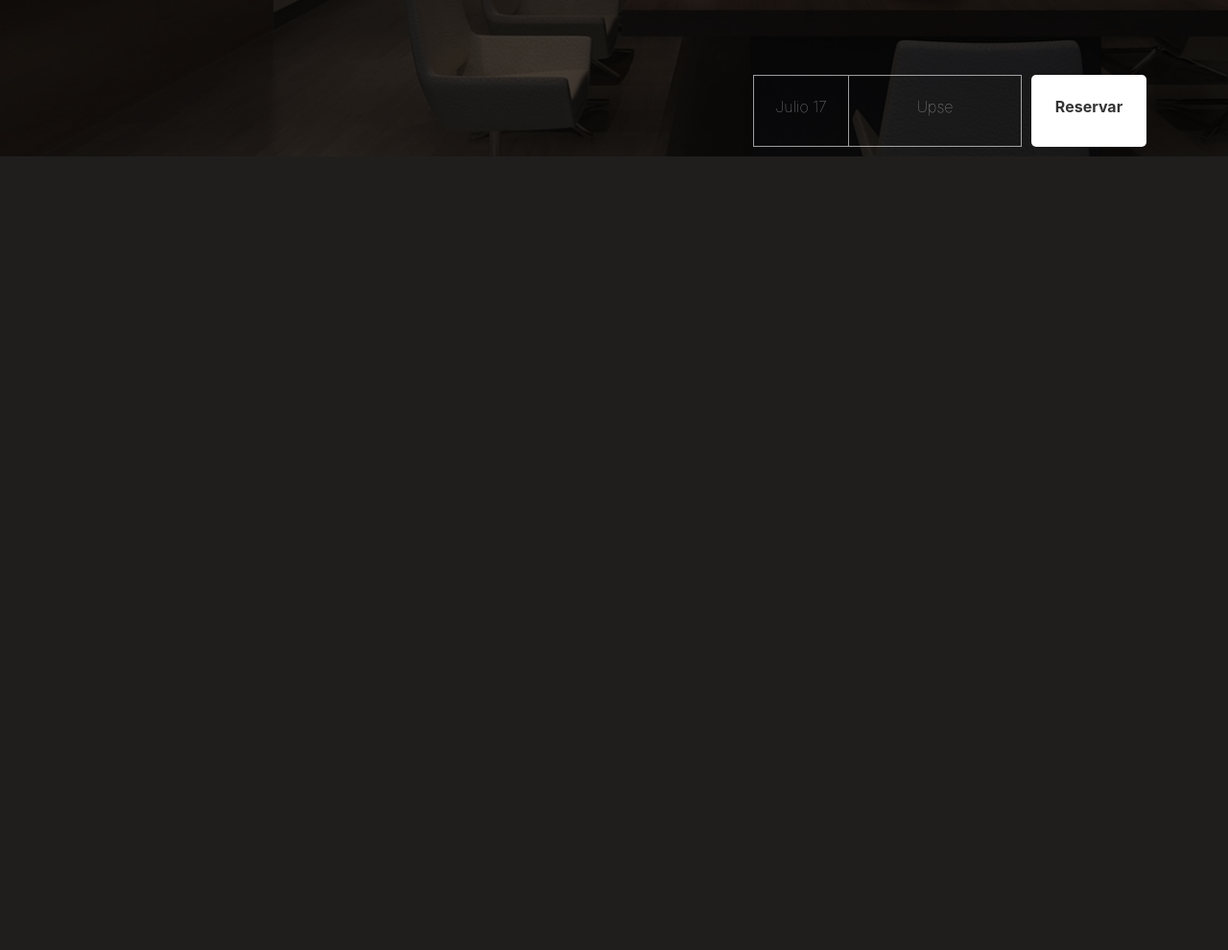
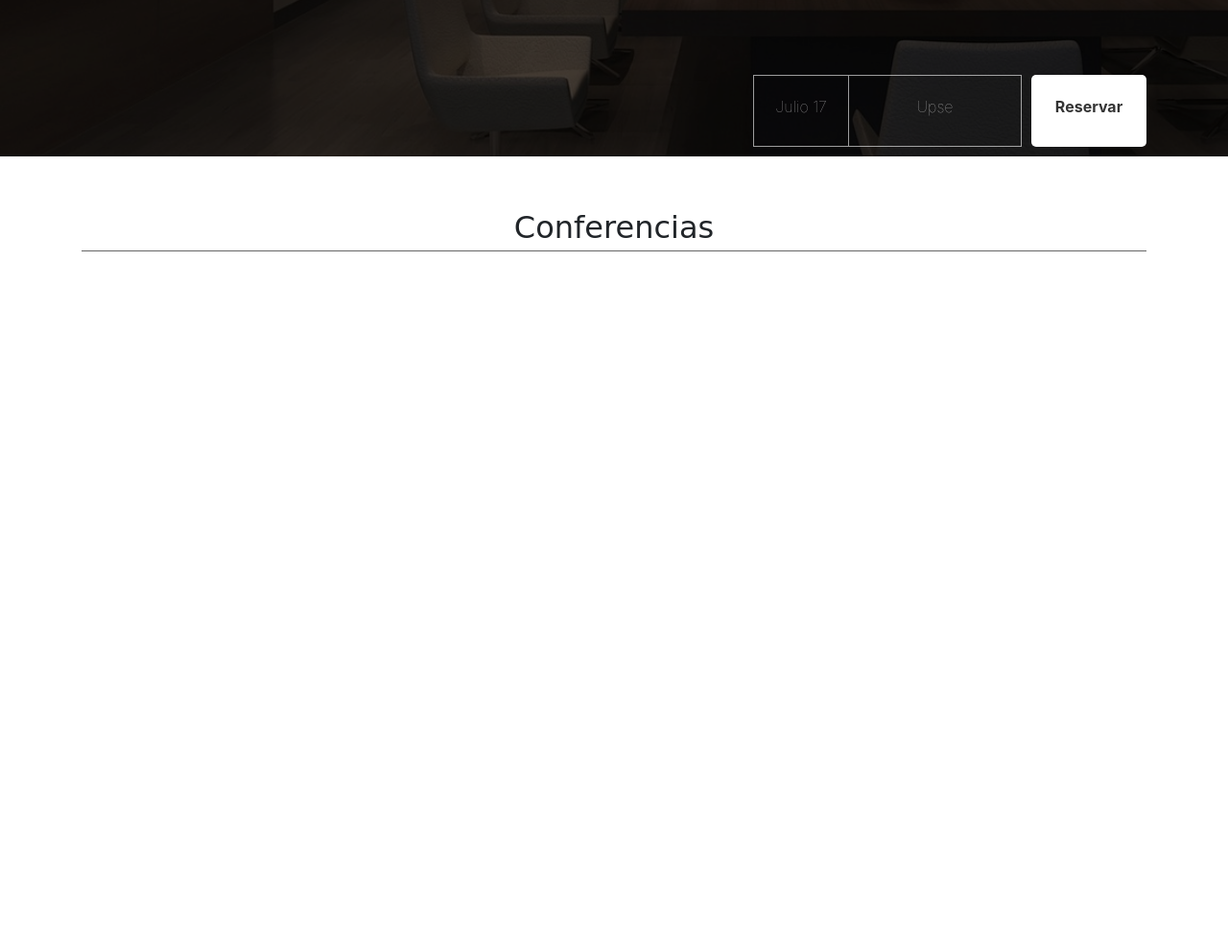
Before and after one commit to sergio-roger/conferencia, a PHP site: page / in a window 1280 px wide. Shown: the part 637-1627 px from the top of the page at 96% size. Before the commit the page ends 800 px from the top, so only its background shows below. Run offline with PHP 8.4, Linux system fonts and the light colour scheme; some web fonts are replaced.

Commit message:
Actualizado

```diff
--- a/css/style.css
+++ b/css/style.css
@@ -107,3 +107,13 @@ header .reservar:hover{
     transition: all 0.2s;
 
 }
+
+/*Seccion 1*/
+section .seccion-1{
+    margin-top: 50px;
+}
+
+section h2{
+    padding: 5px;
+    border-bottom: 1px solid rgba(0,0,0,.6);
+}
--- a/index.html
+++ b/index.html
@@ -13,6 +13,7 @@
 
     <header class="">
        <div class="envoltura">
+         <!--  Menu de navegacion-->
         <nav class="container d-flex justify-content-between align-items-center">
             <div class="logo">
                 <span>FACSISTEL</span>
@@ -24,8 +25,9 @@
                 <a href="#">Cronograma</a>
             </div>
           </nav>
+        <!--  Menu de navegacion-->
 
-          <div class="texto-principal container d-flex flex-column align-items-center justify-content-center">
+        <div class="texto-principal container d-flex flex-column align-items-center justify-content-center">
               <div class="principal">
                <h1> III Ciclo de conferencias <span>MDLC</span> <sup>2</sup></h1>
               </div>
@@ -43,9 +45,51 @@
        </div>
     </header>
 
-    <body>
+    <section>
+        <div class="container seccion-1">
+            <div class="titulo text-center">
+                <h2>Conferencias</h2>
+            </div>
 
-    </body>
+            <div class="contenido-conferencias">
+                <div class="row">
+                    <div class="col-sm">
+
+                    </div>
+                </div>
+                <br>
+                <br>
+                <br>
+                <br>
+                <br>
+                <br>
+                <br>
+                <br>
+                <br>
+                <br>
+                <br>
+                <br>
+                <br>
+                <br>
+                <br>
+                <br>
+                <br>
+                <br>
+                <br>
+                <br>
+                <br>
+                <br>
+                <br>
+                <br>
+                <br>
+                <br>
+                <br>
+                <br>
+                <br>
+                <br>
+            </div>
+        </div>
+    </section>
 
     <footer>
     </footer>
```
